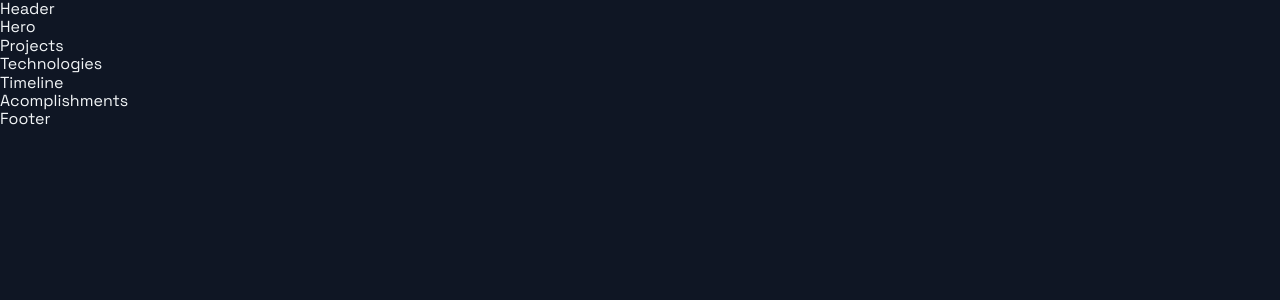
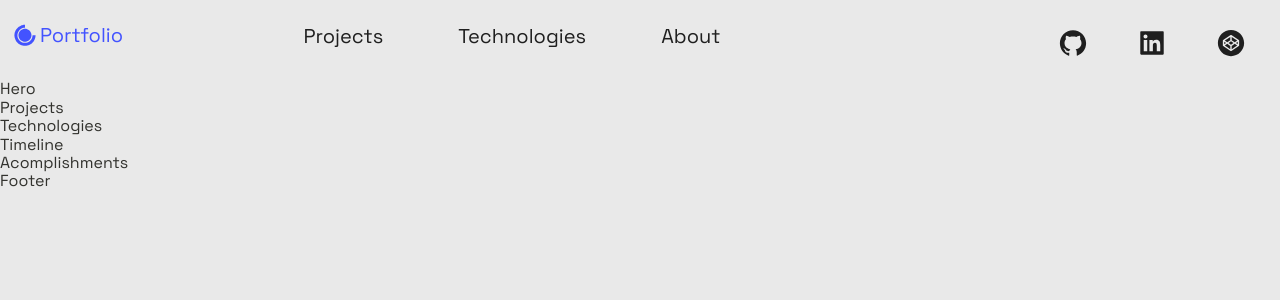
Before and after one commit to dhichem/Portfolio, a Next.js app: page / in a window 1280 px wide. Shown: the top 300 px of the page. Built offline with nearby package versions, Linux system fonts and the light colour scheme.

Commit message:
header done

```diff
--- a/src/components/Header/Header.js
+++ b/src/components/Header/Header.js
@@ -1,14 +1,51 @@
 import Link from 'next/link';
 import React from 'react';
-import { AiFillGithub, AiFillInstagram, AiFillLinkedin } from 'react-icons/ai';
+import { AiFillCode, AiFillCodepenCircle, AiFillGithub, AiFillInstagram, AiFillLinkedin } from 'react-icons/ai';
 import { DiCssdeck } from 'react-icons/di';
 
-import { Container, Div1, Div2, Div3, NavLink, SocialIcons } from './HeaderStyles';
+import { Container, Div1, Div2, Div3, NavLink, SocialIcons, Span } from './HeaderStyles';
 
-const Header = () =>  (
-  <div>
-    Header
-  </div>
+const Header = () => (
+  <Container>
+    <Div1>
+      <Link href="/">
+        <a style={{ display: "flex", alignItems: "center", color: "#4353ff", marginBottom: "20px" }}>
+          <DiCssdeck size="3rem" />
+          <Span>Portfolio</Span>
+        </a>
+      </Link>
+    </Div1>
+
+    <Div2>
+      <li>
+        <Link href="projects">
+          <NavLink>Projects</NavLink>
+        </Link>
+      </li>
+      <li>
+        <Link href="tech">
+          <NavLink>Technologies</NavLink>
+        </Link>
+      </li>
+      <li>
+        <Link href="about">
+          <NavLink>About</NavLink>
+        </Link>
+      </li>
+    </Div2>
+
+    <Div3 >
+      <SocialIcons href="https://github.com/dhichem">
+        <AiFillGithub size="3rem" />
+      </SocialIcons>
+      <SocialIcons href="https://linkedin.com/in/hichem-dimassi-b86922186">
+        <AiFillLinkedin size="3rem" />
+      </SocialIcons>
+      <SocialIcons href="https://www.codewars.com/users/dhichem">
+        <AiFillCodepenCircle size="3rem" />
+      </SocialIcons>
+    </Div3>
+  </Container>
 );
 
 export default Header;
--- a/src/components/Header/HeaderStyles.js
+++ b/src/components/Header/HeaderStyles.js
@@ -49,10 +49,10 @@
 export const NavLink = styled.a`
   font-size: 2rem;
   line-height: 32px;
-  color: rgba(255, 255, 255, 0.75);
+  color: #1f1f1f;
   transition: 0.4s ease;
   &:hover {
-    color: #fff;
+    color: #aaa9a3;
     opacity: 1;
     cursor: pointer;
   }
@@ -112,13 +112,19 @@
 
 export const SocialIcons = styled.a`
 transition: 0.3s ease;
-color: white;
+color: #1f1f1f;
 border-radius: 50px;
   padding: 8px;
 &:hover {
-    background-color: #212d45;
+    background-color: #1f1f1f;
+    color: white;
     transform: scale(1.2);
     cursor: pointer;
 
   }
 `
+
+
+export const Span = styled.span`
+  font-size: 2rem;
+`;
--- a/src/themes/default.js
+++ b/src/themes/default.js
@@ -6,8 +6,8 @@
   },
   // Colors for layout
   colors: {
-    primary1: "hsl(204,23.8%,95.9%)",
-    background1: "#0F1624",
+    primary1: "#32322e",
+    background1: "#E9E9E9",
     accent1: "hsl(34.9,98.6%,72.9%)",
     button: "hsl(205.1,100%,36.1%)",
     background2: "hsl(232.7,27.3%,23.7%)",
```
